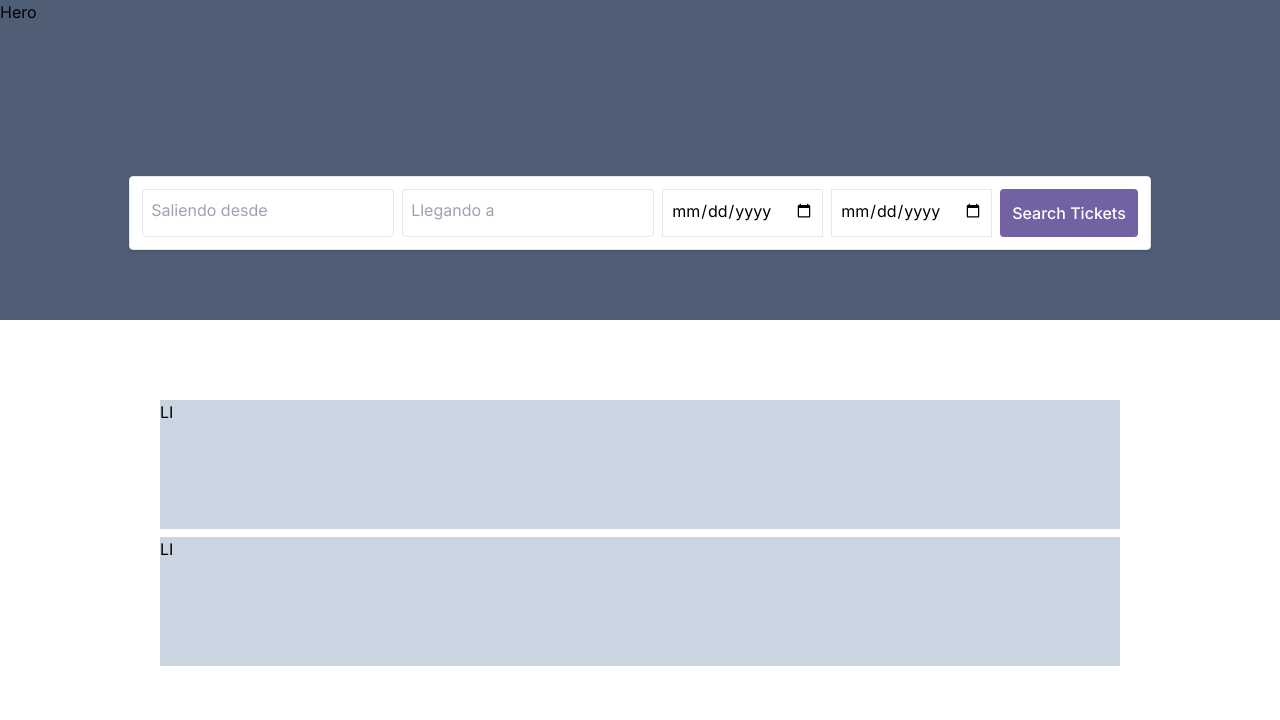
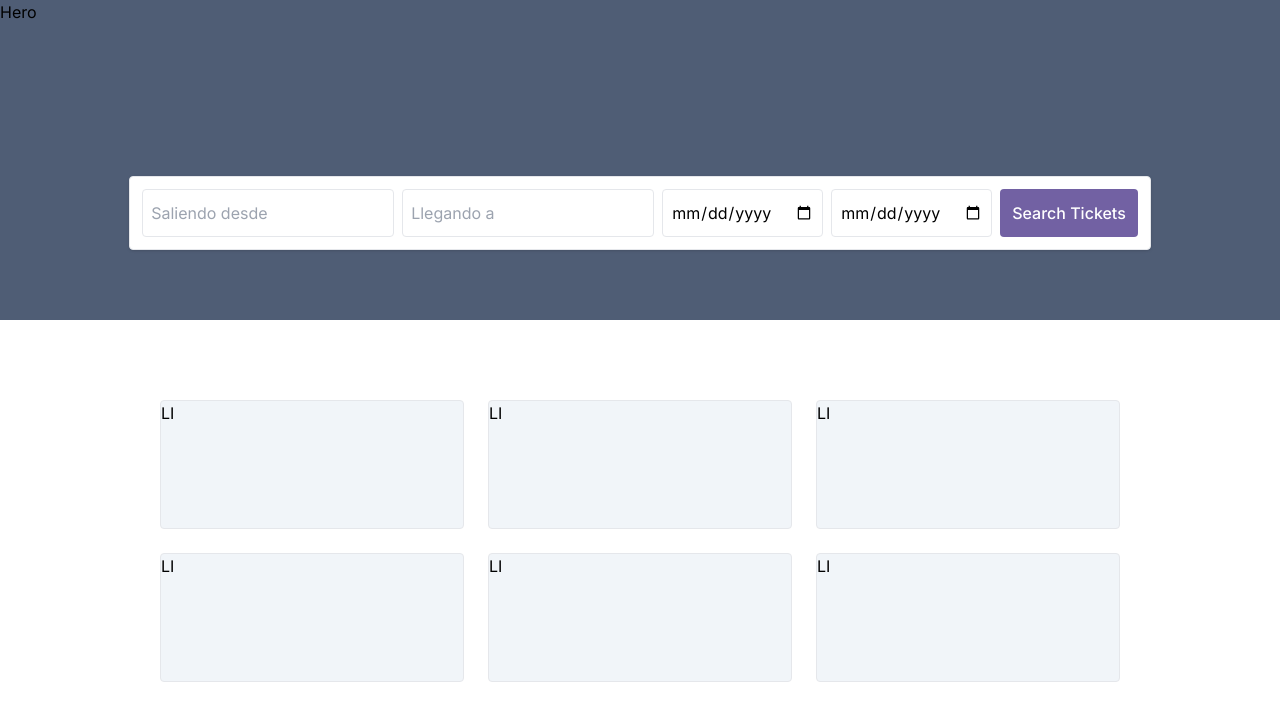
Before and after one commit to Alejandro1709/TicketTrek, a Next.js app: page / in a window 1280 px wide. Shown: the top 720 px of the page. Built offline with nearby package versions, Linux system fonts and the light colour scheme.

Commit message:
Change: Some small details in form and showcase

```diff
--- a/app/components/Showcase.tsx
+++ b/app/components/Showcase.tsx
@@ -6,9 +6,13 @@ function Showcase({ heading }: ShowcaseProps) {
   return (
     <section className='flex flex-col gap-4 lg:mt-16'>
       {heading ? <h2 className='text-2xl font-medium'>{heading}</h2> : null}
-      <ul className='flex flex-col gap-2'>
-        <li className='bg-slate-300 h-[129px]'>LI</li>
-        <li className='bg-slate-300 h-[129px]'>LI</li>
+      <ul className='flex flex-col lg:grid lg:grid-cols-3 gap-4 lg:gap-6'>
+        <li className='bg-slate-100 border h-[129px] rounded'>LI</li>
+        <li className='bg-slate-100 border h-[129px] rounded'>LI</li>
+        <li className='bg-slate-100 border h-[129px] rounded'>LI</li>
+        <li className='bg-slate-100 border h-[129px] rounded'>LI</li>
+        <li className='bg-slate-100 border h-[129px] rounded'>LI</li>
+        <li className='bg-slate-100 border h-[129px] rounded'>LI</li>
       </ul>
     </section>
   );
--- a/app/components/TravelForm.tsx
+++ b/app/components/TravelForm.tsx
@@ -1,39 +1,60 @@
+'use client';
+
 function TravelForm() {
+  const handleSubmit = (e: React.FormEvent) => {
+    e.preventDefault();
+  };
+
   return (
-    <form className='flex flex-col gap-2 lg:flex-row lg:absolute lg:shadow lg:z-20 lg:top-[22%] lg:w-fit lg:self-center p-3 bg-white mb-6 border lg:rounded'>
-      <div className='border p-2 rounded'>
+    <form
+      className='flex flex-col gap-2 lg:flex-row lg:absolute lg:shadow lg:z-20 lg:top-[22%] lg:w-fit lg:self-center p-3 bg-white mb-6 border lg:rounded'
+      onSubmit={handleSubmit}
+    >
+      <div className='flex flex-col justify-center items-center border p-2 rounded'>
         <label htmlFor='origin' className='sr-only'>
           From:
         </label>
         <input
-          className='w-full'
+          className='w-full outline-none'
           type='text'
+          name='departing'
           id='origin'
           placeholder='Saliendo desde'
         />
       </div>
-      <div className='border p-2 rounded'>
+      <div className='flex flex-col justify-center items-center border p-2 rounded'>
         <label htmlFor='destination' className='sr-only'>
           To:
         </label>
         <input
-          className='w-full'
+          className='w-full outline-none'
           type='text'
+          name='arriving'
           id='destination'
           placeholder='Llegando a'
         />
       </div>
-      <div className='border p-2'>
+      <div className='flex flex-col justify-center items-center border p-2 rounded'>
         <label htmlFor='fromDate' className='sr-only'>
           From Date:
         </label>
-        <input className='w-full' type='date' id='fromDate' />
+        <input
+          className='w-full outline-none'
+          type='date'
+          name='fromDate'
+          id='fromDate'
+        />
       </div>
-      <div className='border p-2'>
+      <div className='flex flex-col justify-center items-center border p-2 rounded'>
         <label htmlFor='toDate' className='sr-only'>
           To Date:
         </label>
-        <input className='w-full' type='date' id='toDate' />
+        <input
+          className='w-full outline-none'
+          type='date'
+          name='toDate'
+          id='toDate'
+        />
       </div>
       <button className='bg-[#7261A3] p-3 text-white font-medium rounded disabled:bg-[#7261A3]/80 hover:bg-[#69579C] active:bg-[#5B498F]'>
         Search Tickets
```
